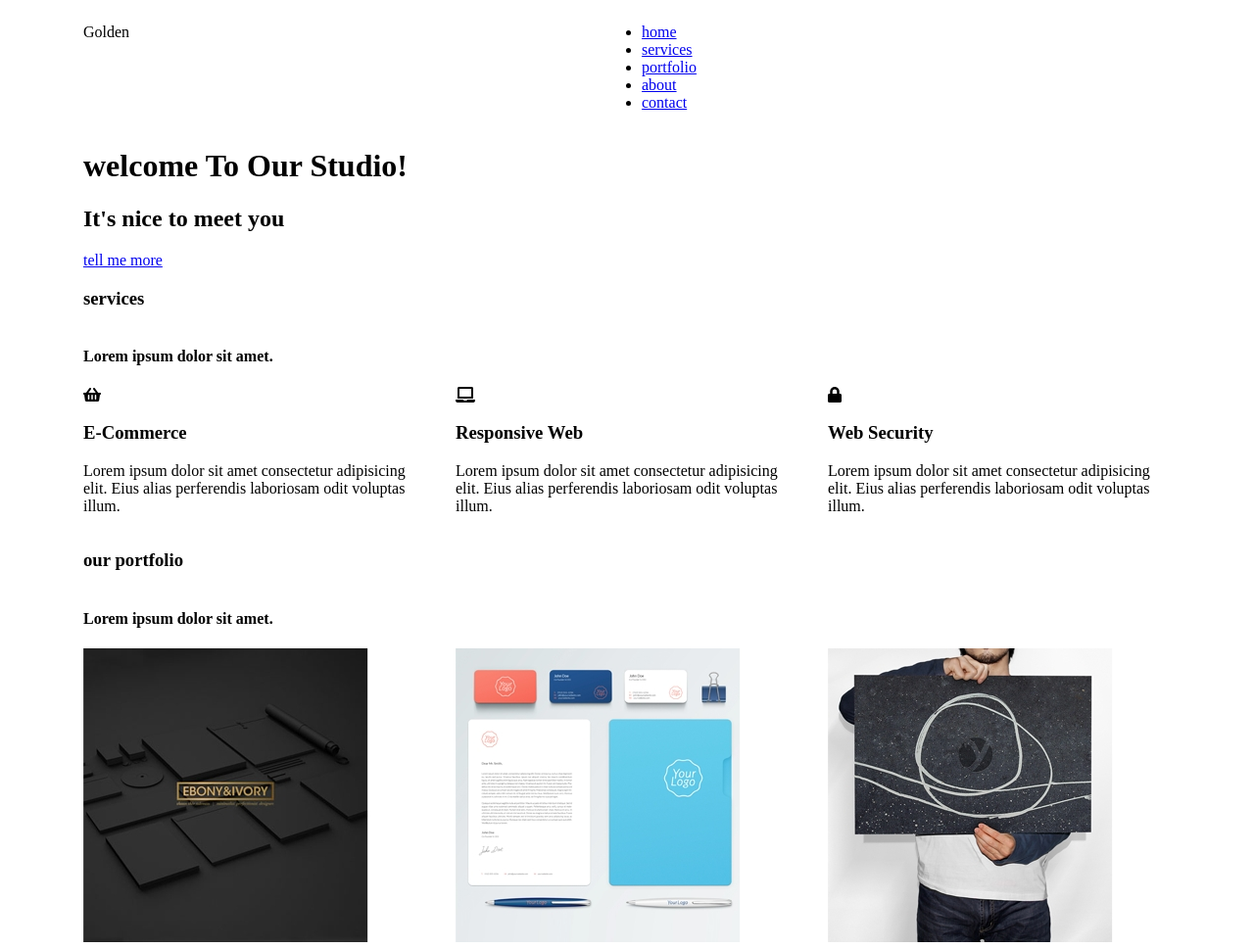
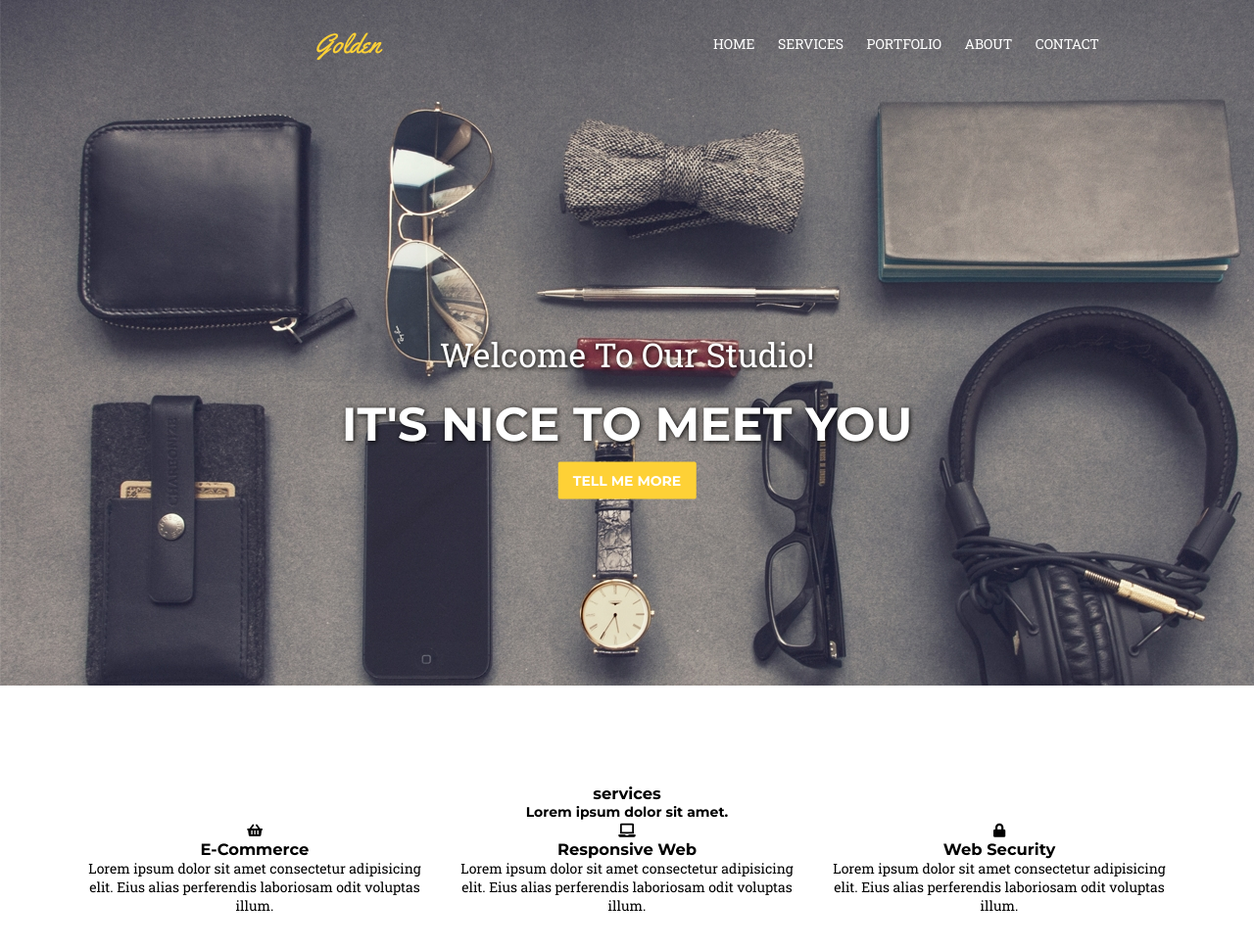
Before and after one commit to Barteczek/Projekt-4, a website: page index.html in a window 1280 px wide. Shown: the top 969 px of the page at 98% size. Drawn offline with Linux system fonts and the light colour scheme.

Commit message:
Add styles for nav and header. Add small changes in html

```diff
--- a/index.html
+++ b/index.html
@@ -14,7 +14,7 @@
     <div class="container">
       <div class="row">
         <p class="logo col-md-6">Golden</p>
-        <ul class="nav-list col-md-6">
+        <ul class="col-md-6">
           <li><a href="#home">home</a></li>
           <li><a href="#services">services</a></li>
           <li><a href="#portfolio">portfolio</a></li>
@@ -25,10 +25,15 @@
     </div>
   </nav>
   <header id="home">
+    <div class="header-img">
+      <img src="/images/Background_Image.jpg" alt="background image">
+    </div>
     <div class="container">
-      <h1>welcome To Our Studio!</h1>
-      <h2>It's nice to meet you</h2>
-      <a href="#" class="btn">tell me more</a>
+      <div class="header-box col-12">
+        <h1>Welcome To Our Studio!</h1>
+        <h2>It's nice to meet you</h2>
+        <a href="#" class="btn">tell me more</a>
+      </div>
     </div>
   </header>
   <section id="services">
--- a/sass/style.scss
+++ b/sass/style.scss
@@ -1,3 +1,134 @@
-// font-family: 'Montserrat', sans-serif;
-// font-family: 'Yellowtail', cursive;
-// font-family: 'Roboto Slab', serif;
+/* Variables */
+
+$font-header: 'Montserrat', sans-serif;
+$font-main: 'Roboto Slab', serif;
+
+$color-light: #ffffff;
+$color-main: #fed136;
+$color-dark: #000000;
+
+/* Global */
+
+*, *::before, *::after {
+  box-sizing: border-box;
+  margin: 0;
+  padding: 0;
+}
+
+body {
+  font-size: 14px;
+  font-family: $font-main;
+  text-align: center;
+
+}
+
+h1, h2, h3, h4 {
+  font-family: $font-header;
+  color: $color-dark;
+
+}
+
+/* Navigation */
+
+nav {
+  position: absolute;
+  width: 100%;
+  top: 30px;
+  line-height: 30px;
+
+  .logo {
+  font-family: 'Yellowtail', cursive;
+  color: $color-main;
+  font-size: 28px;
+  }
+
+  ul li {
+    display: inline;
+    list-style-type: none;
+
+    a {
+      text-decoration: none;
+      text-transform: uppercase;
+      padding: 0 10px;
+      color: $color-light;
+
+      &:hover {
+        color: darken($color-light, 15);
+      }
+    }
+  }
+}
+
+@media (max-width: 768px) {
+  nav {
+    top: 5px;
+  }
+
+  .logo {
+    display: inline;
+  }
+
+
+  ul {
+    display: flex;
+    flex-direction: column;
+  }
+}
+/* Header */
+
+header {
+  height: 100vh;
+}
+
+.header-img {
+  width: 100%;
+  overflow: hidden;
+
+  img {
+    object-fit: cover;
+  }
+}
+
+.header-box {
+  position: absolute;
+  top: 50%;
+  left: 50%;
+  transform: translate(-50%, -50%);
+
+  h1, h2 {
+    color: $color-light;
+    text-shadow: 1px 1px 5px $color-dark;
+    padding: 10px;
+  }
+
+  h1 {
+    font-family: $font-main;
+    font-size: 34px;
+    font-weight: 400;
+  }
+
+  h2 {
+    font-size: 48px;
+    text-transform: uppercase;
+  }
+
+  .btn {
+    position: absolute;
+    transform: translateX(-50%);
+    padding: 10px 15px;
+    background-color: $color-main;
+    text-decoration: none;
+    color: $color-light;
+    cursor: pointer;
+    text-transform: uppercase;
+    font-family: $font-header;
+    font-weight: 700;
+    border-radius: 2px;
+  }
+}
+
+/* Services */
+
+#services {
+  height: 100vh;
+}
```
Also changed, not shown: css/style.css, 1 other file.
